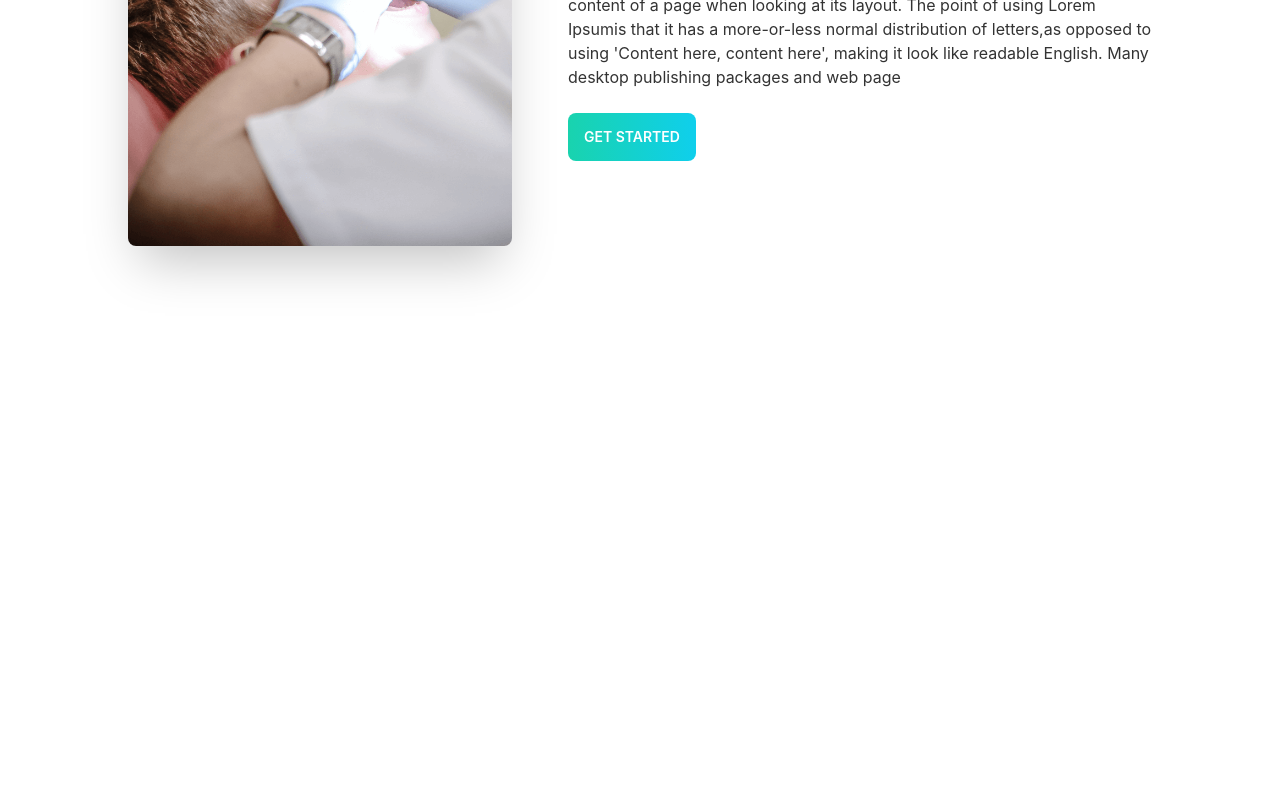
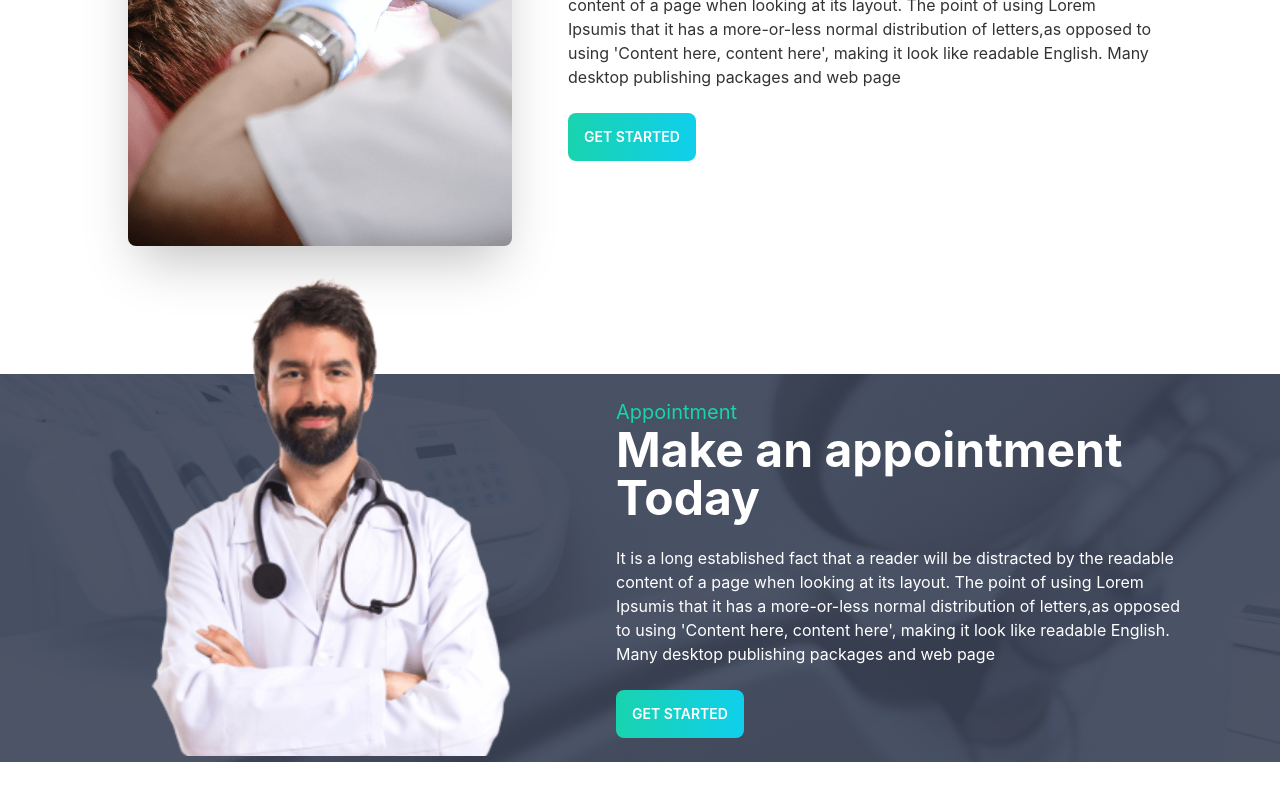
Before and after one commit to mallick-portfolio/doctor-portal-frontend, a React (Create React App) app: page / in a window 1280 px wide. Shown: the part 1638-2438 px from the top of the page. Before the commit the page ends 2012 px from the top, so only its background shows below. Built offline with nearby package versions, Linux system fonts and the light colour scheme.

Commit message:
added home appoinment

```diff
--- a/src/Pages/Home/Home.jsx
+++ b/src/Pages/Home/Home.jsx
@@ -1,5 +1,6 @@
 import React from 'react'
 import Banner from './Banner.jsx'
+import HomeAppoinment from './HomeAppoinment.jsx'
 import HomeContact from './HomeContact.jsx'
 import HomeTreatMent from './HomeTreatMent.jsx'
 import Services from './Services.jsx'
@@ -11,6 +12,7 @@ const Home = () => {
       <HomeContact />
       <Services />
       <HomeTreatMent />
+      <HomeAppoinment />
     </div>
   )
 }
--- /dev/null
+++ b/src/Pages/Home/HomeAppoinment.jsx
@@ -0,0 +1,21 @@
+import React from 'react'
+import doctor from '../../assets/images/doctor-small.png'
+import appoinment from '../../assets/images/appointment.png'
+import CommonBtn from '../Shared/CommonBtn.jsx'
+const HomeAppoinment = () => {
+  return (
+    <div class="hero lg:px-12 mx-auto my-28" style={{ backgroundImage: `url(${appoinment})` }}>
+  <div class="hero-content py-0 flex-col lg:flex-row">
+    <img src={doctor} class="lg:max-w-lg -mt-28 hidden lg:block" alt='' />
+    <div className='text-white p-3 md:p-4 lg:p-6'>
+      <h1 class="text-xl text-secondary">Appointment</h1>
+      <h1 class="text-5xl font-bold">Make an appointment Today</h1>
+      <p class="py-6">It is a long established fact that a reader will be distracted by the readable content of a page when looking at its layout. The point of using Lorem Ipsumis that it has a more-or-less normal distribution of letters,as opposed to using 'Content here, content here', making it look like readable English. Many desktop publishing packages and web page</p>
+      <CommonBtn>GET STARTED</CommonBtn>
+    </div>
+  </div>
+</div>
+  )
+}
+
+export default HomeAppoinment
```
